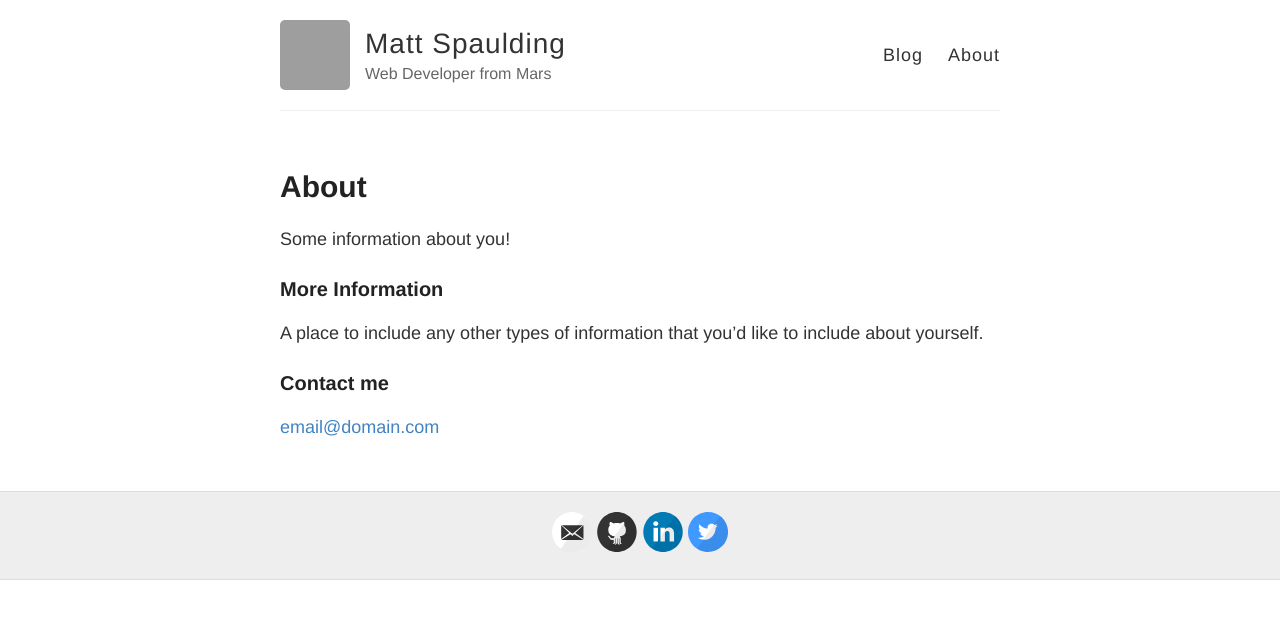
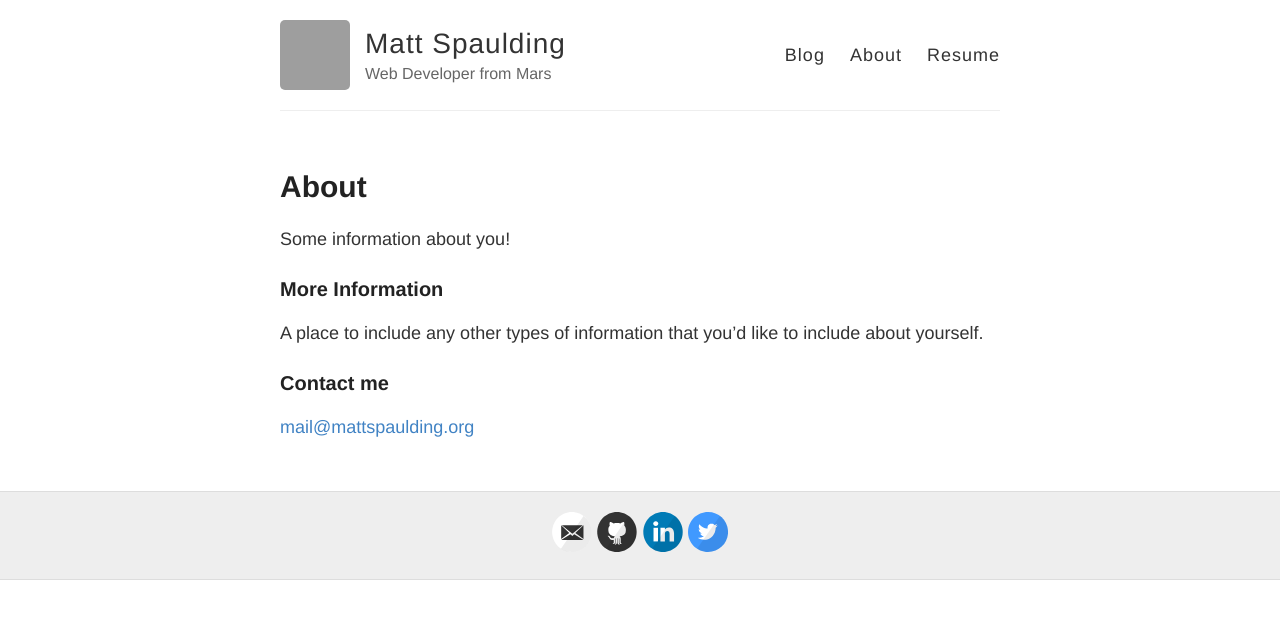
Before and after one commit to mattspaulding/mattspaulding.github.io, a Jekyll site: the page built from about.md, in a window 1280 px wide. Shown: the top 619 px of the page. Built offline with Jekyll 4.4.1, drawn with Linux system fonts in a browser that asks for light colours; grey boxes are pictures that could not be loaded.

Commit message:
adds resume

```diff
--- a/_config.yml
+++ b/_config.yml
@@ -23,7 +23,7 @@ footer-links:
   flickr:
   github: mattspaulding
   instagram:
-  linkedin: https://www.linkedin.com/in/spauldingmatthew/
+  linkedin: spauldingmatthew
   pinterest:
   rss: # just type anything here for a working RSS icon
   twitter: blrbr
--- a/_layouts/default.html
+++ b/_layouts/default.html
@@ -29,6 +29,7 @@
           <nav>
             <a href="{{ site.baseurl }}/">Blog</a>
             <a href="{{ site.baseurl }}/about">About</a>
+            <a href="{{ site.baseurl }}/resume.pdf">Resume</a>
           </nav>
         </header>
       </div>
--- a/about.md
+++ b/about.md
@@ -12,4 +12,4 @@ A place to include any other types of information that you'd like to include abo
 
 ### Contact me
 
-[email@domain.com](mailto:email@domain.com)
+[mail@mattspaulding.org](mailto:mail@mattspaulding.org)
```
Also changed, not shown: 1 other file.
